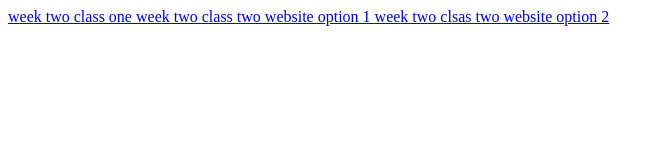
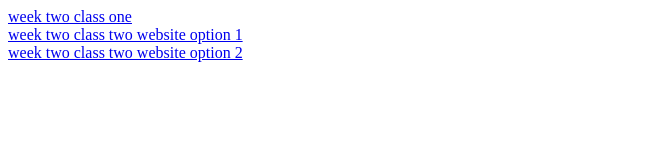
Before and after one commit to madelinebenfield/mads, a plain HTML site: page index.html in a window 1280 px wide. Shown: the whole page, without its empty margins (0-663 px from the left). Drawn offline with Linux system fonts and the light colour scheme.

Commit message:
Add files via upload

```diff
--- a/index.html
+++ b/index.html
@@ -4,8 +4,8 @@
             <title> madeline benfield</title>
         </head>
         <body>
-            <a href="https://madelinebenfield.github.io/mads/"> week two class one </a>
-            <a href="https://madelinebenfield.github.io/mads/option1"> week two class two website option 1 </a>
-            <a href="https://madelinebenfield.github.io/mads/option2"> week two clsas two website option 2 </a>
+            <a href="https://madelinebenfield.github.io/mads/"> week two class one </a> <br>
+            <a href="https://madelinebenfield.github.io/mads/option1"> week two class two website option 1 </a> <br>
+            <a href="https://madelinebenfield.github.io/mads/option2"> week two class two website option 2 </a> <br>
         </body>
     </html>
```
